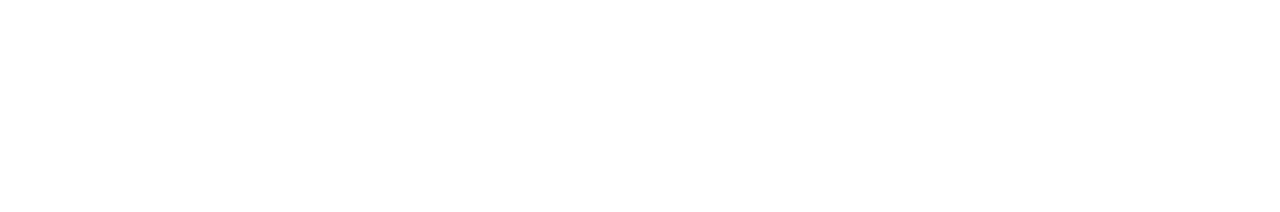
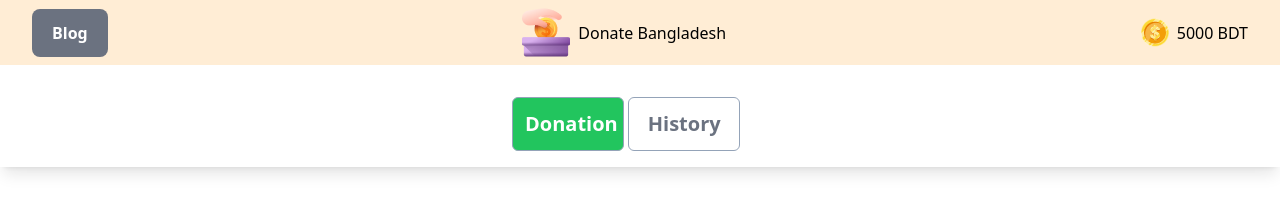
Before and after one commit to saruwar11/assaignment-05, a plain HTML site: page index.html in a window 1280 px wide. Drawn offline with nearby package versions, Linux system fonts and the light colour scheme.

Commit message:
addad a header section

```diff
--- a/index.html
+++ b/index.html
@@ -8,7 +8,25 @@
     <script src="https://cdn.tailwindcss.com"></script>
 </head>
 <body>
-
+    <header>
+        <nav class=" w-full bg-white shadow-lg fixed top-0 bg-opacity-50">
+        <div class=" flex justify-between bg-orange-100 px-8  items-center py-2">
+            <button id="blog-btn" class="bg-gray-500 py-3 rounded-lg px-5 font-bold text-white ">Blog</button>
+            <div class="flex justify-center items-center gap-2">
+                <img src="./assats/logo.png" alt="">
+                <h1>Donate Bangladesh</h1>
+            </div>
+            <div class="flex justify-center items-center gap-2">
+                <img src="./assats/coin.png" alt="">
+                <h1><span id="total-balance">5000</span> BDT</h1>
+            </div>
+        </div>
+        <div class="w-64 mx-auto mb-4 mt-8">
+            <button  id="donation-btn"  class="p-3 rounded-md border-solid border border-slate-400 text-xl  font-semibold  w-28 bg-green-500 text-white">Donation</button>
+            <button  id="history-btn" class="p-3 rounded-md border border-solid border-slate-400 text-xl text-gray-500   font-semibold  w-28 " >History</button>
+        </div>
+        </nav>
+    </header>
 
 
     <script src="./js/home.js"></script>
```
